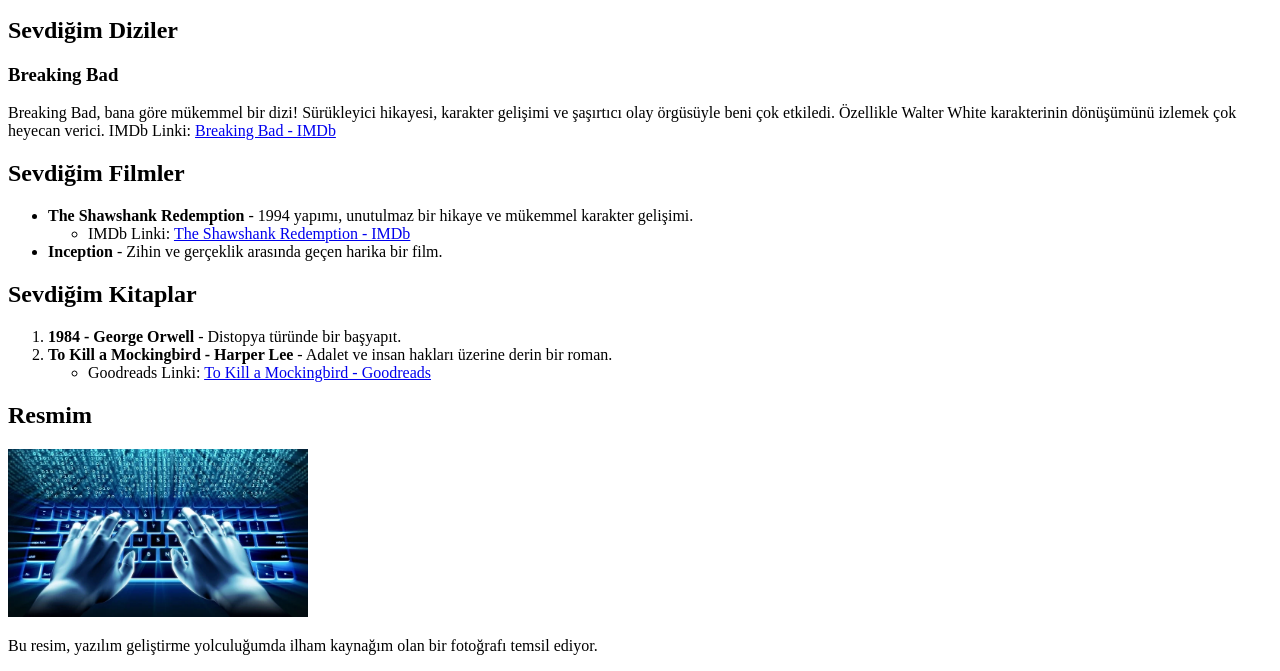
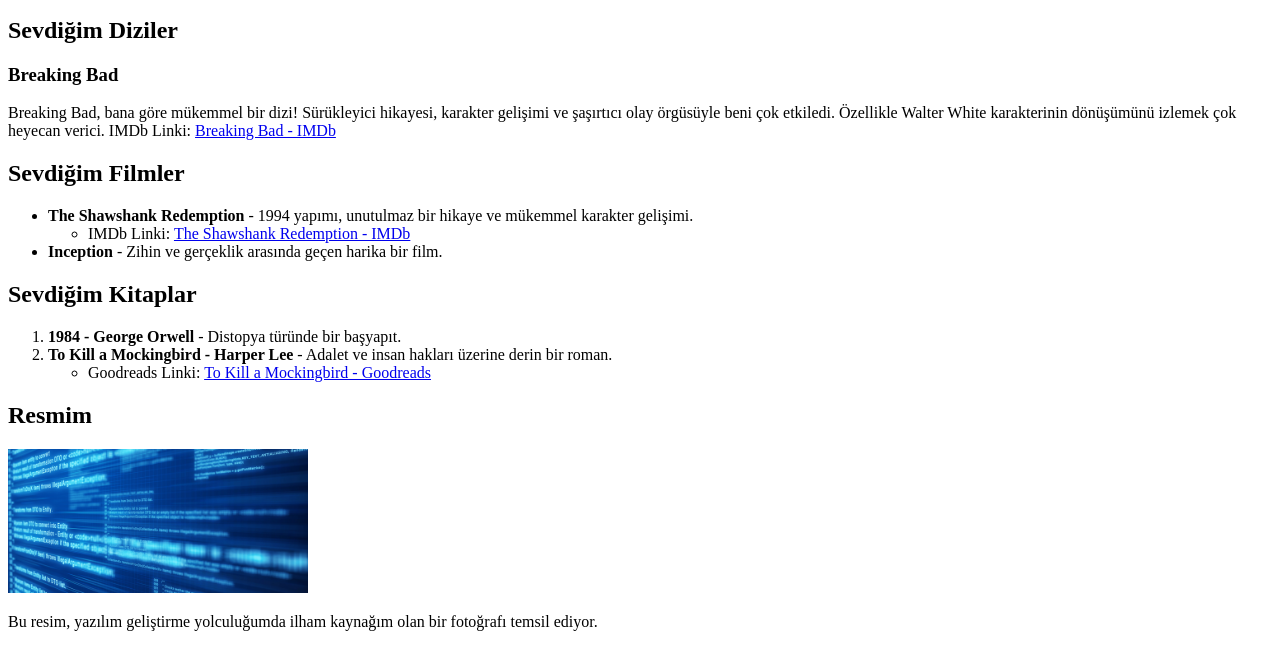
Before and after one commit to SefaSsarac/HtmlOdev2, a plain HTML site: page Index.html in a window 1280 px wide. Shown: the part 166-837 px from the top of the page. After the commit the page ends 813 px from the top, so only its background shows below. Drawn offline with Linux system fonts and the light colour scheme.

Commit message:
Update Image

```diff
--- a/Index.html
+++ b/Index.html
@@ -69,7 +69,7 @@
 
     <!-- Sayfaya resim ekleme -->
     <h2>Resmim</h2>
-    <img src="turkiye-deki-yazilim-sektorunu-buyutmek-icin-devletten-onemli-adim-1483725143.webp" alt="Açıklama" style="width: 300px; height: auto;">
+    <img src="yazilim.png" alt="Açıklama" style="width: 300px; height: auto;">
     <p>Bu resim, yazılım geliştirme yolculuğumda ilham kaynağım olan bir fotoğrafı temsil ediyor.</p>
 </body>
 </html>
```
Also changed, not shown: turkiye-deki-yazilim-sektorunu-buyutmek-icin-devletten-onemli-adim-1483725143.webp (deleted), yazilim.png (added).
